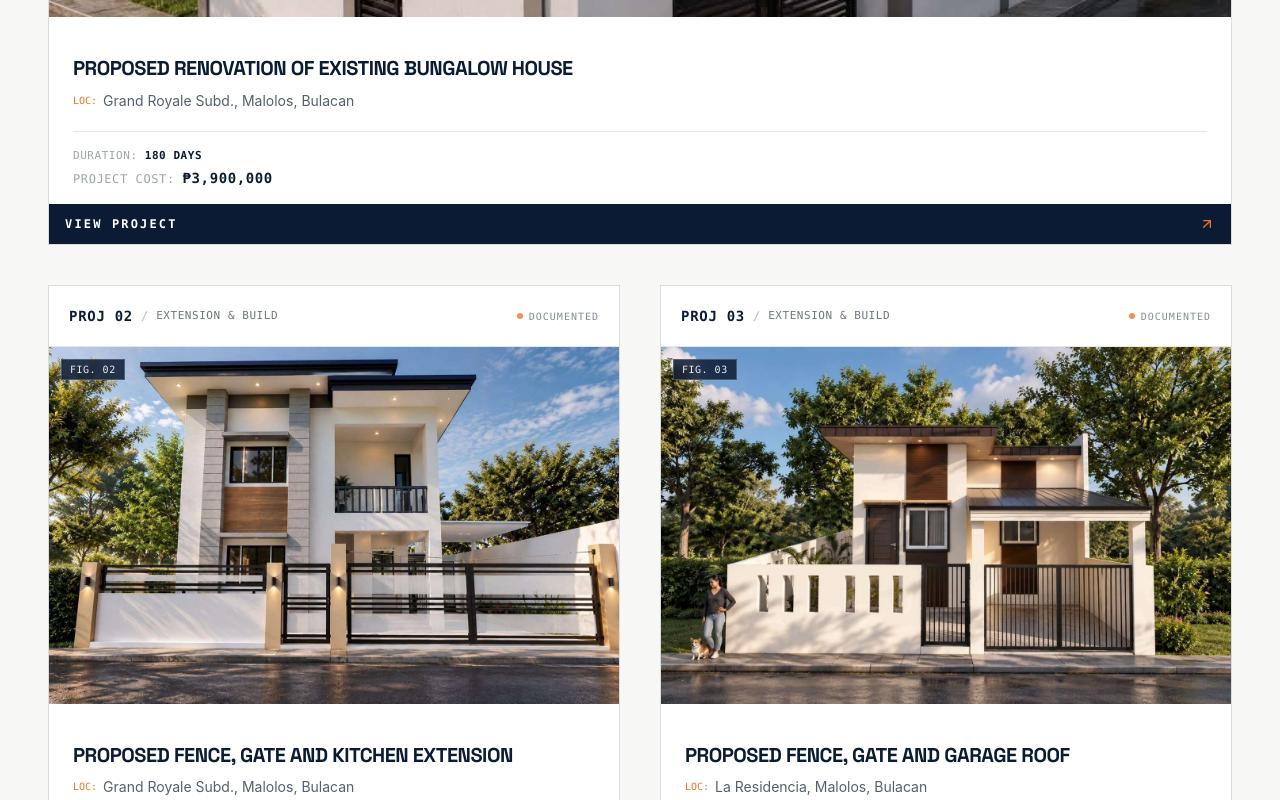
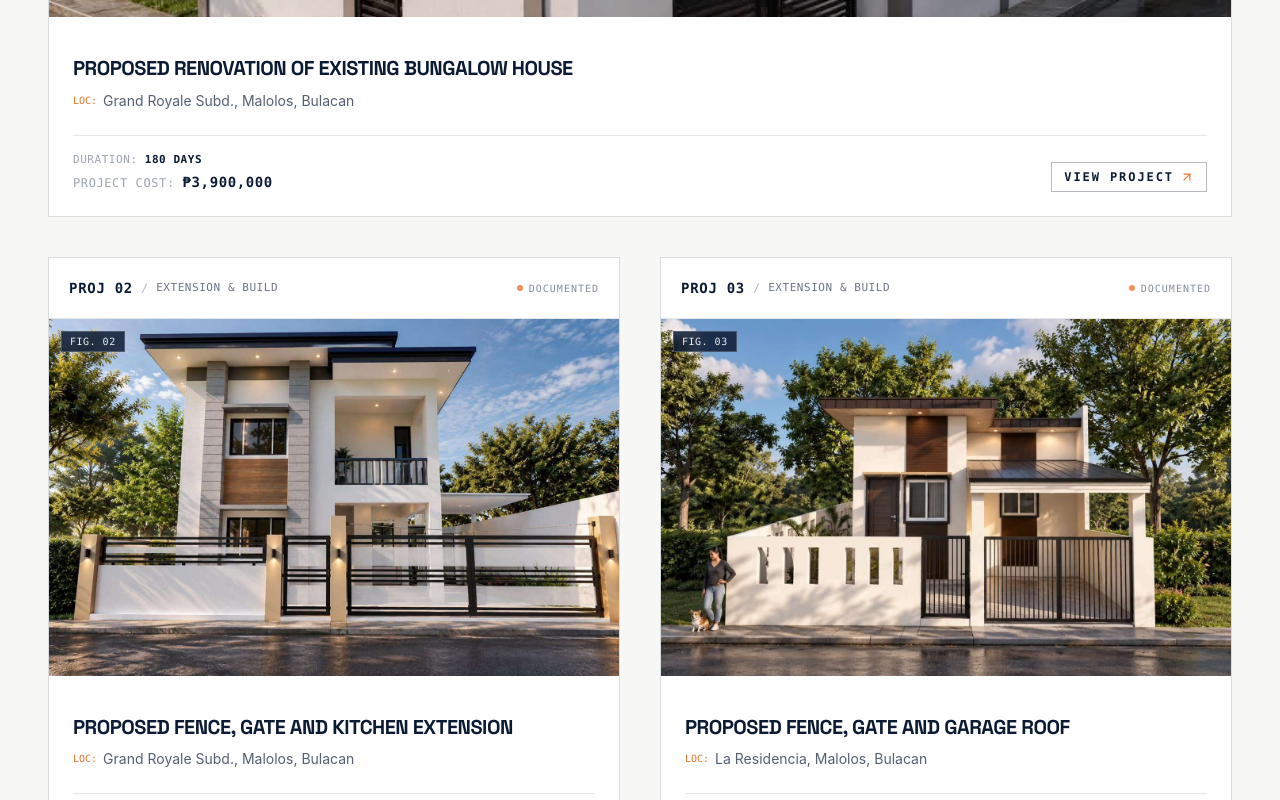
Before and after one commit to jhamir-web/EBD-portfolio, a React (Vite) app: page / in a window 1280 px wide. Shown: the part 1920-2720 px from the top of the page. Built offline with nearby package versions, Linux system fonts and the light colour scheme.

Commit message:
ProjectCard: revert to original layout, add border to View Project CTA to signal clickability

```diff
--- a/src/components/ProjectCard.jsx
+++ b/src/components/ProjectCard.jsx
@@ -68,8 +68,9 @@ export default function ProjectCard({ project, onSelect, layoutType = 'standard'
           </p>
         </div>
 
-        {/* Bottom Metrics */}
-        <div className="mt-5 pt-4 border-t border-[#0B1B33]/10 space-y-1 mb-4">
+        {/* Bottom Metrics & View Action */}
+        <div className="mt-6 pt-4 border-t border-[#0B1B33]/10 flex items-end justify-between">
+          <div className="space-y-1">
             {project.duration && (
               <div className="text-[11px] font-mono uppercase tracking-wider text-[#0B1B33]/60">
                 <span className="text-[#0B1B33]/40">DURATION: </span>
@@ -86,12 +87,11 @@ export default function ProjectCard({ project, onSelect, layoutType = 'standard'
             </div>
           </div>
 
-        {/* View Project CTA — full-width button, clearly clickable */}
-        <div className="flex items-center justify-between bg-[#0B1B33] group-hover:bg-[#E8752A] transition-colors duration-300 px-4 py-3 -mx-5 sm:-mx-6 -mb-5 sm:-mb-6">
-          <span className="text-xs font-mono font-bold uppercase tracking-[0.18em] text-white">
-            View Project
-          </span>
-          <ArrowUpRight className="w-4 h-4 text-[#E8752A] group-hover:text-white transition-colors duration-300 group-hover:translate-x-0.5 group-hover:-translate-y-0.5 transition-transform" />
+          {/* CTA — bordered button style */}
+          <div className="inline-flex items-center gap-1.5 text-xs font-mono font-semibold uppercase tracking-[0.16em] text-[#0B1B33] border border-[#0B1B33]/30 px-3 py-1.5 group-hover:border-[#E8752A] group-hover:bg-[#E8752A]/8 group-hover:text-[#E8752A] transition-all duration-300">
+            <span>VIEW PROJECT</span>
+            <ArrowUpRight className="w-3.5 h-3.5 text-[#E8752A] group-hover:translate-x-0.5 group-hover:-translate-y-0.5 transition-transform duration-300" />
+          </div>
         </div>
       </div>
     </article>
```
Lines whose indentation alone changed are shown as unchanged.
